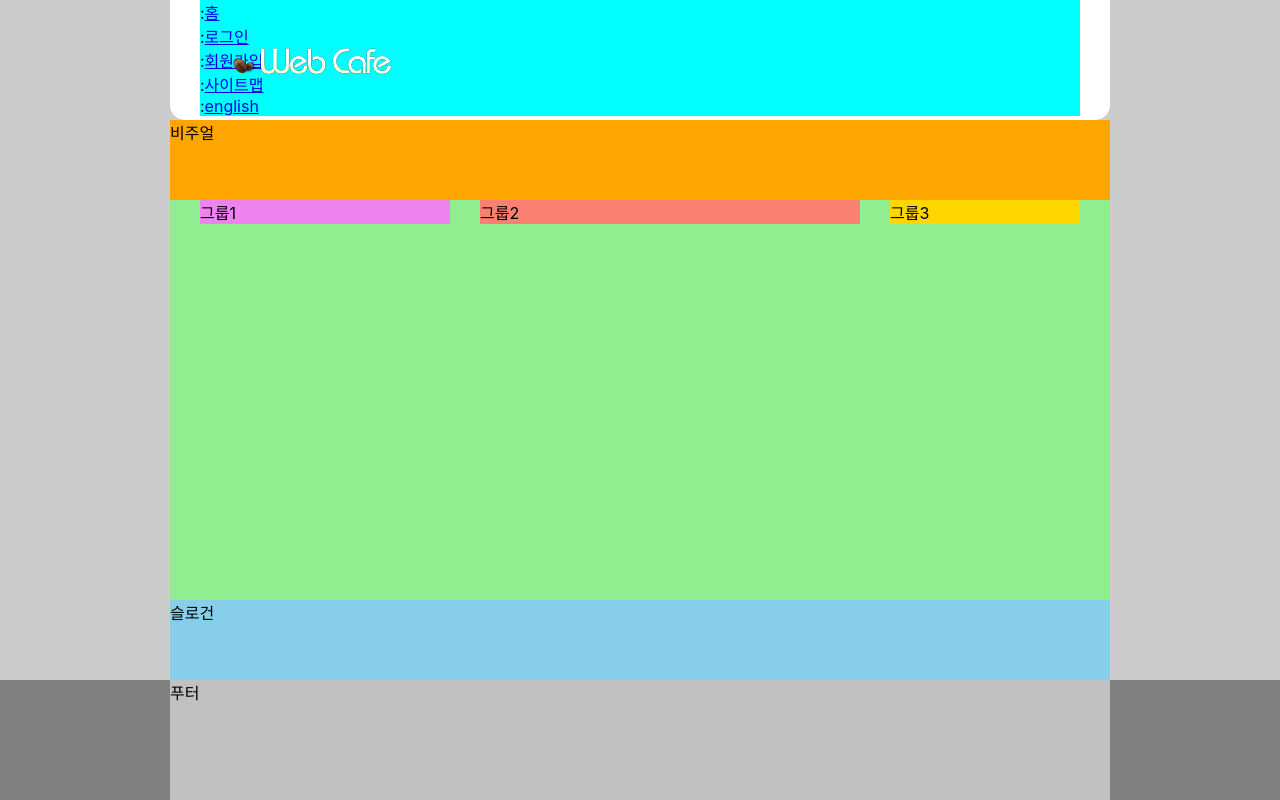
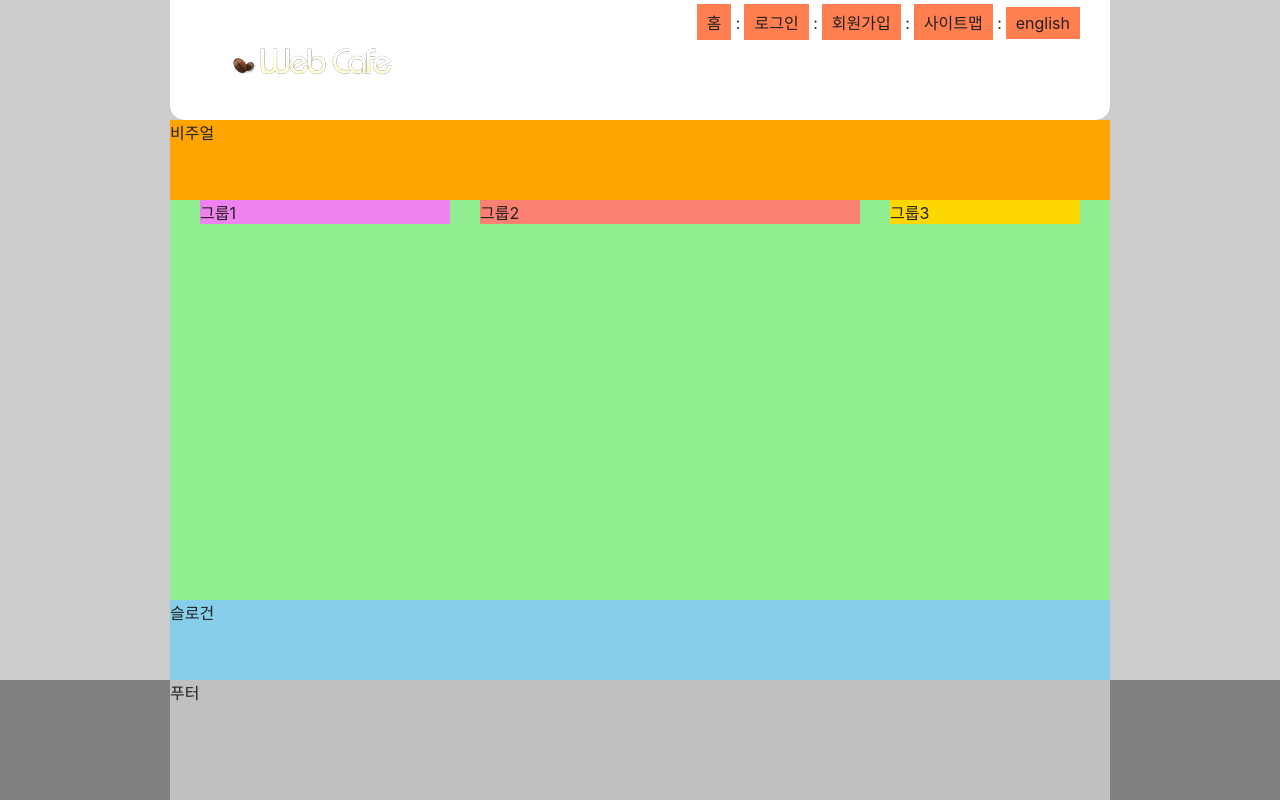
Before and after one commit to hyunzsu/HTML5, a plain HTML site: page index.html in a window 1280 px wide. Drawn offline with Linux system fonts and the light colour scheme; a web font is replaced by a local one.

Commit message:
텍스트 링크 모음 일부 디자인

```diff
--- a/index.html
+++ b/index.html
@@ -24,7 +24,7 @@
       <!-- 텍스트링크 모음 -->
       <ul class="member">
         <li>
-          <span class="divider" aria-hidden="true">:</span><a href="/">홈</a>
+          <span class="divider" aria-hidden="true"></span><a href="/">홈</a>
         </li>
         <li>
           <span class="divider" aria-hidden="true">:</span
--- a/styles/style.css
+++ b/styles/style.css
@@ -6,8 +6,14 @@
 *::after {
   box-sizing: border-box;
 }
+/* 링크 스타일 */
+a {
+  color: inherit; /* 상속받은 */
+  text-decoration: none;
+}
 /* 본문 스타일 */
 body {
+  color: #212121;
   background: #ccc;
   font-family: 'Pretendard Variable', Pretendard, -apple-system,
     BlinkMacSystemFont, system-ui, Roboto, 'Helvetica Neue', 'Segoe UI',
@@ -40,7 +46,25 @@ body {
 }
 /* 텍스트 링크 모음 */
 .member {
-  background-color: aqua;
+  /* background-color: aqua; */
+  text-align: right;
+  padding: 4px 0;
+  /* font-size: 0; */
+}
+.member li {
+  /* li가 member안에 포함되어있을 때,li안에만 선택할거니까 범위 제한 */
+  /* background-color: pink; */
+  display: inline-block; /* 넌 태어났을 때 block이지만 inline으로 바뀔거야 */
+  /* font-size: 16px; 공백문자를 사라지게하고(member에서 상속) 직접적인 li는 16px */
+}
+.member a {
+  /* member에 들어있는 a */
+  background-color: coral;
+  padding: 6px 10px; /* 클릭할 수 있는 영역 늘리기 */
+  display: inherit; /* 부모가 가진 속성 상속할거야 */
+}
+.divider {
+  margin-right: 4px;
 }
 /* 비주얼 */
 .visual {
```
